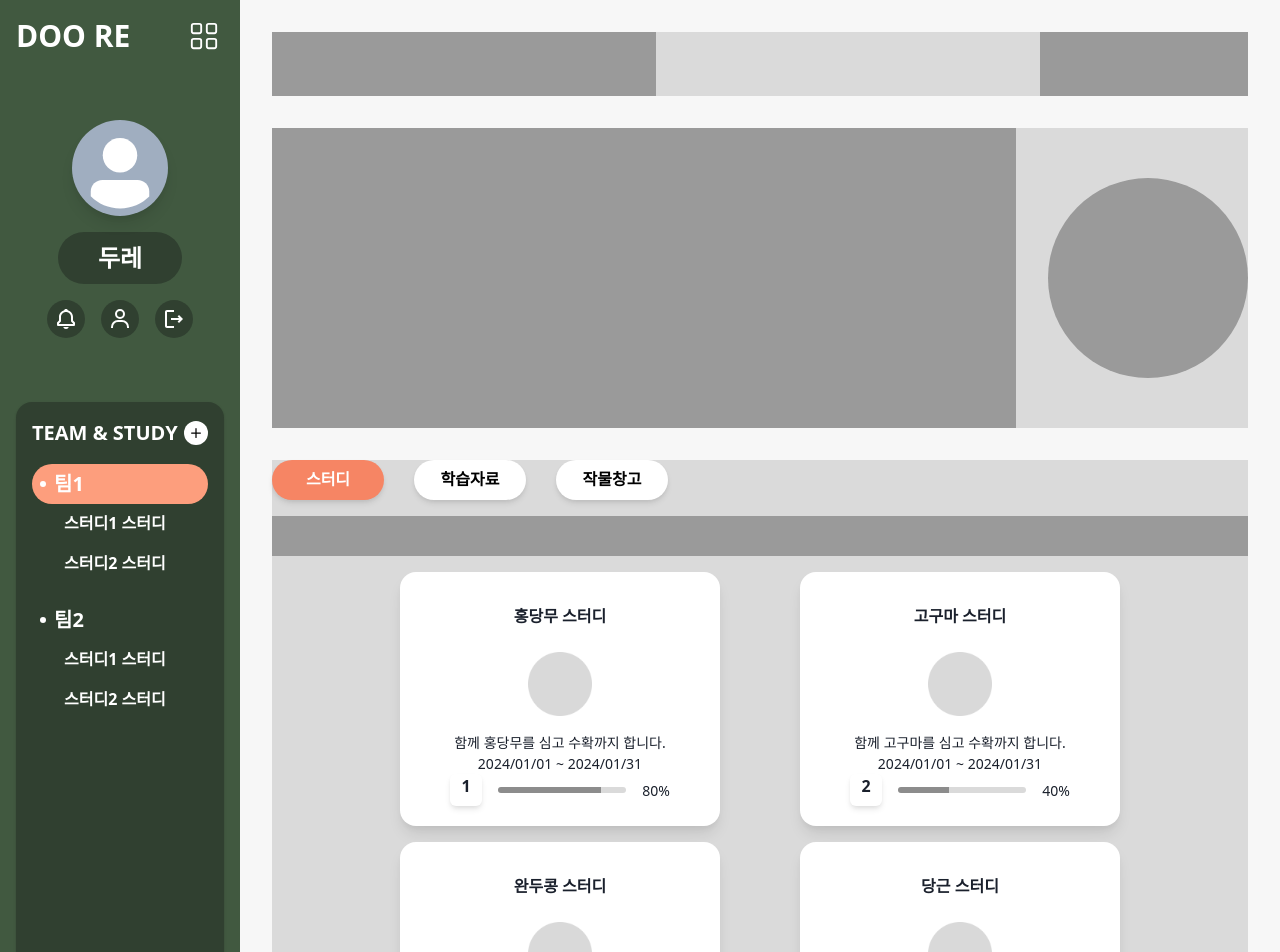
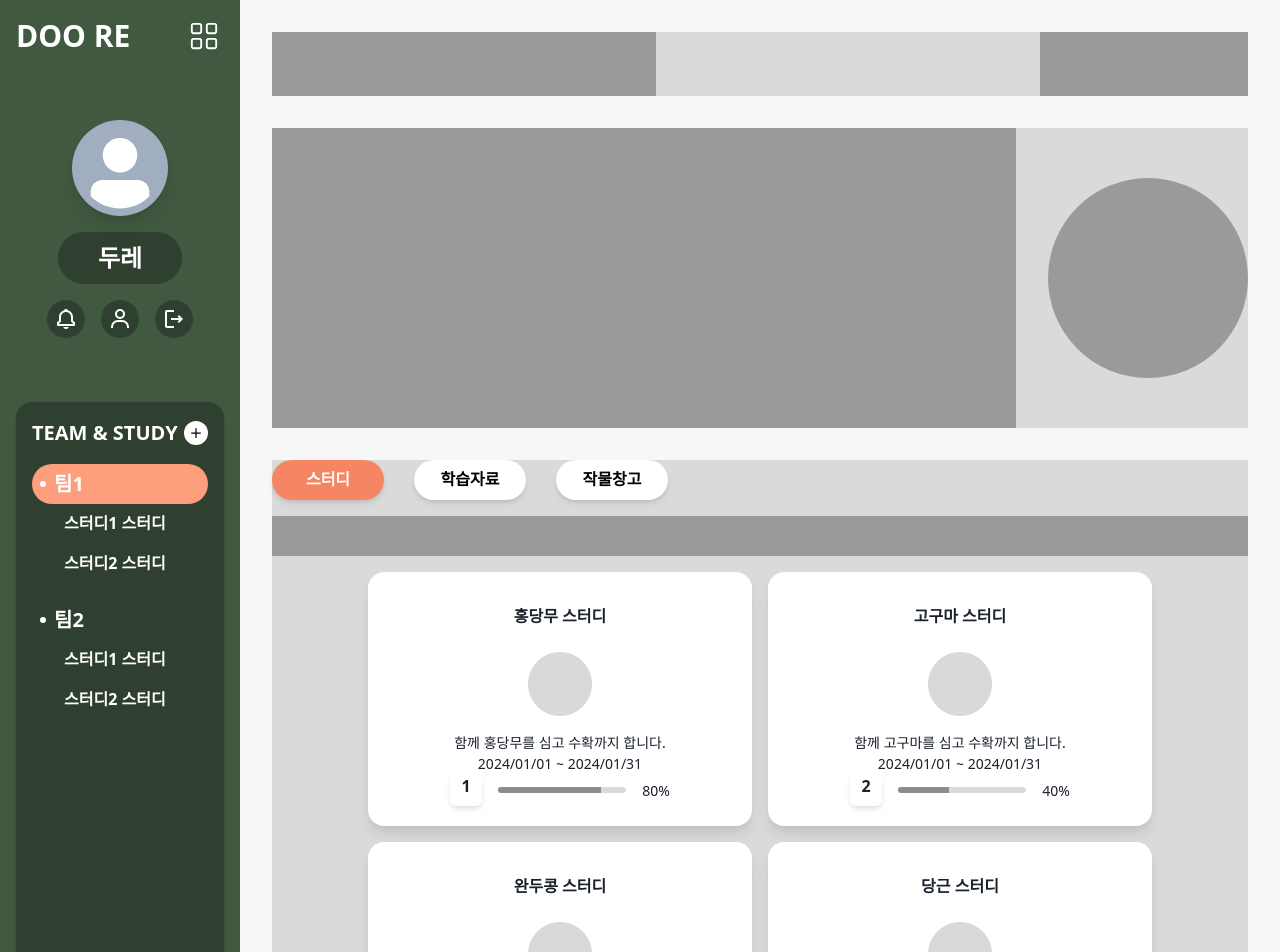
Before and after one commit to BDD-CLUB/01-doo-re-front, a Next.js app: page /team/1 in a window 1280 px wide. Shown: the top 952 px of the page. Built offline with nearby package versions, Linux system fonts and the light colour scheme.

Commit message:
refactor : 카드 너비 조절

```diff
--- a/src/app/team/[teamId]/study/[studyId]/page.tsx
+++ b/src/app/team/[teamId]/study/[studyId]/page.tsx
@@ -1,4 +1,4 @@
-import { Box, Flex, SimpleGrid } from '@chakra-ui/react';
+import { Box, Flex, Grid } from '@chakra-ui/react';
 
 import StudyAssetCard from '@/components/StudyAssetCard';
 import studyAssetCardData from '@/mocks/studyAssetCard';
@@ -15,7 +15,7 @@ const Page = () => {
         <Flex direction="column" gap="2">
           <Box w="100%" h="10" bg="gray.200" />
           {/* TODO 학습자료 카드 */}
-          <SimpleGrid gap="4" overflow="hidden" minH="32" minChildWidth="60">
+          <Grid gap="4" templateColumns="repeat(4, 1fr)">
             {studyAssetCardData.map((data) => {
               return (
                 <StudyAssetCard
@@ -28,7 +28,7 @@ const Page = () => {
                 />
               );
             })}
-          </SimpleGrid>
+          </Grid>
         </Flex>
       </Flex>
       <Flex direction="column" gap="8" w="33%" bg="gray.100">
--- a/src/components/StudyCard/index.tsx
+++ b/src/components/StudyCard/index.tsx
@@ -10,7 +10,7 @@ const StudyCard = ({ name, description, startDate, endDate, cropId, percent, ran
         justifyContent="center"
         display="flex"
         w="100%"
-        maxW="80"
+        // maxW="80"
         h="100%"
         pt="6"
         shadow="lg"
```
